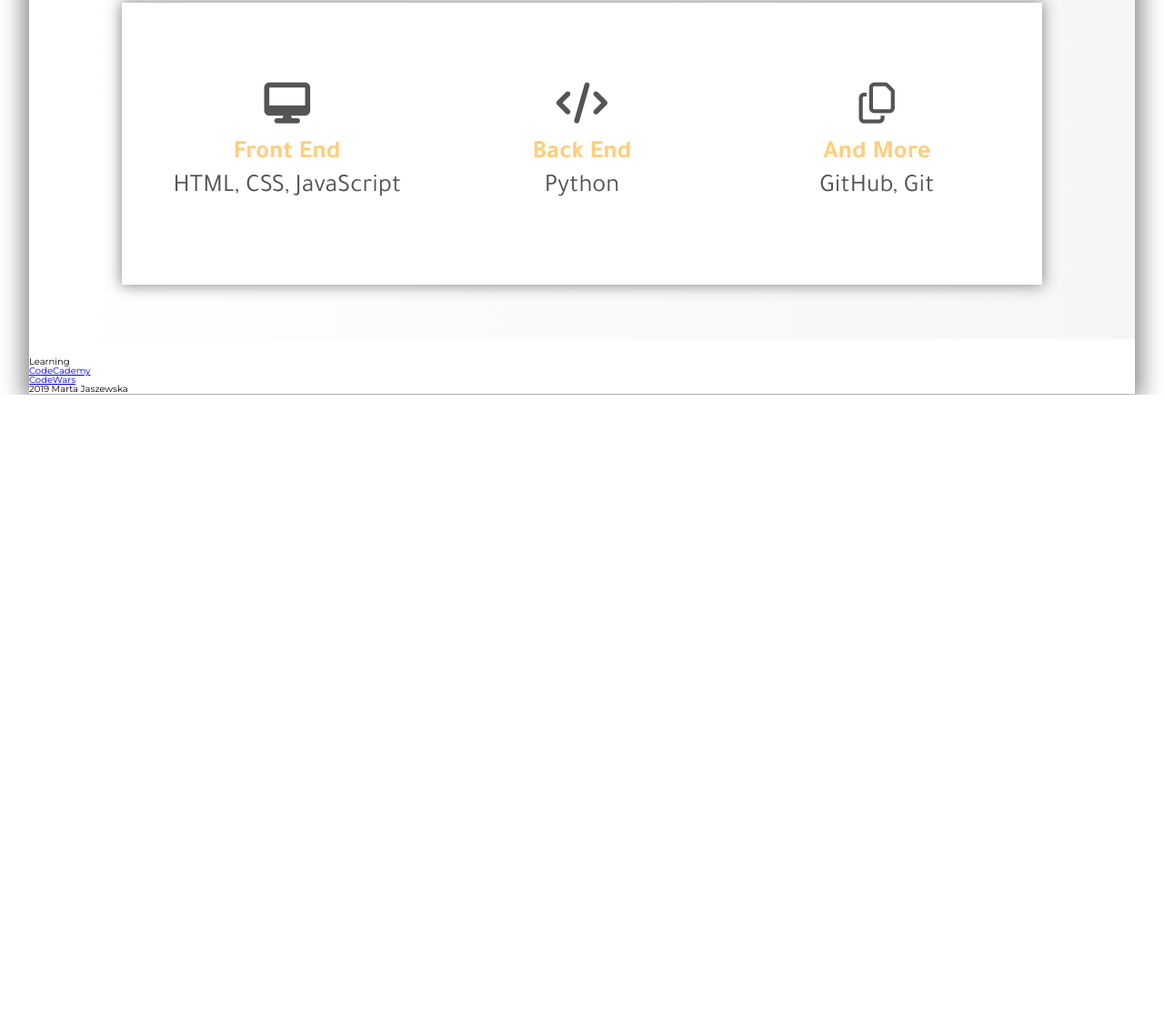
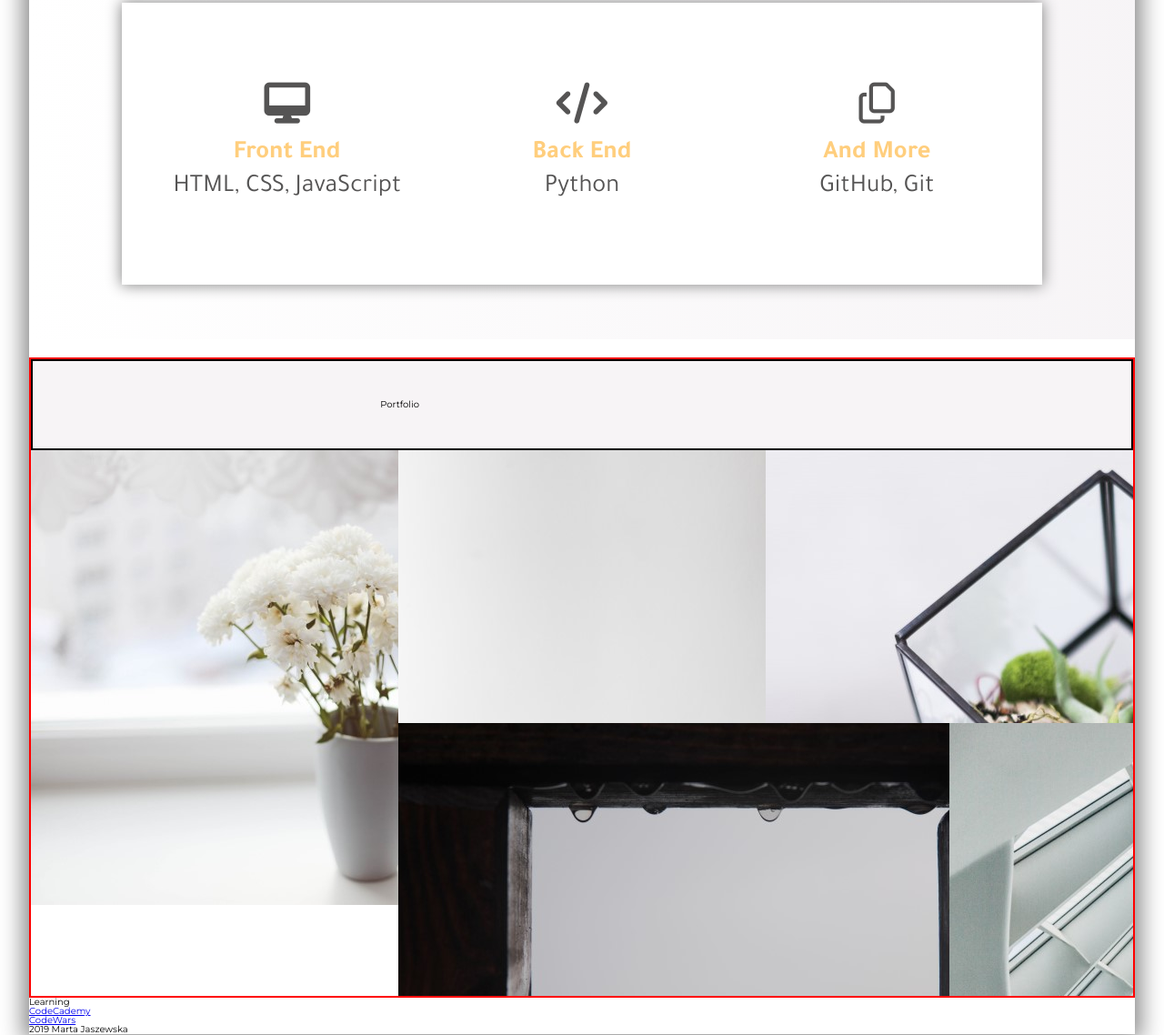
Before and after one commit to MartaJaszewska/BusinessCard, a plain HTML site: page business_card.html in a window 1280 px wide. Shown: the part 1108-2246 px from the top of the page at 91% size. Before the commit the page ends 1542 px from the top, so only its background shows below. Drawn offline with Linux system fonts and the light colour scheme.

Commit message:
griiiiiiiid

```diff
--- a/business_card.html
+++ b/business_card.html
@@ -67,8 +67,28 @@
                     <li class="more"><i class="far fa-copy"></i><br><span>And More</span><br>GitHub, Git</li>
                 </ul>
             </div>
-        </section class="aside">
-        <aside>
+        </section>
+        <div id="portfolio">
+			<header>
+				<h1>Portfolio</h1>
+			</header>
+                <div class="photo1">
+                    <a href="#"><img src="img/img1.jpg" alt="img1"></a>
+                </div>
+                <div class="photo2">
+                    <a href="#"><img src="img/img2.jpg" alt="img2"></a>
+                </div>
+                <div class="photo3">
+                    <a href="#"><img src="img/img3.jpg" alt="img3"></a>
+                </div>
+                <div class="photo4">
+                    <a href="#"><img src="img/img4.jpg" alt="img4"></a>
+                </div>
+                <div class="photo5">
+                    <a href="#"><img src="img/img5.jpg" alt="img5"></a>
+                </div>
+        </div>
+        <aside class="aside">
             <h3>Learning</h3>
             <ul>
                 <li><a href="http://www.codecademy.com">CodeCademy</a></li>
--- a/css/main.css
+++ b/css/main.css
@@ -262,6 +262,50 @@ header nav ul li:hover {
     margin-bottom: 15px;
 }
 
+#portfolio {
+    border:2px solid red;
+    height: 700px;
+    display: grid;
+    grid-template-columns: repeat(6, 1fr);
+    grid-template-rows: 1fr repeat(2, 3fr);
+    grid-template-areas:
+        "header header header header header header"
+        "img1 img1 img2 img2 img3 img3"
+        "img1 img1 img4 img4 img4 img5";
+}
+
+#portfolio > header {
+    grid-area: header;
+    display: flex;
+    justify-content: center;
+    align-items: center;
+    border: 2px solid black;
+}
+
+.photo1 {
+    grid-area: img1;
+    overflow: hidden;
+}
+
+.photo2 {
+    grid-area: img2;
+    overflow: hidden;
+}
+
+.photo3 {
+    grid-area: img3;
+    overflow: hidden;
+}
+.photo4 {
+    grid-area: img4;
+    overflow: hidden;
+}
+
+.photo5 {
+    grid-area: img5;
+    overflow: hidden;
+}
+
 
 @media screen and (max-width: 1024px) {
     .contener {
```
Also changed, not shown: img/img1.jpg (added), img/img2.jpg (added), img/img3.jpg (added), img/img4.jpg (added), img/img5.jpg (added), img/img7.jpg (added), img/img8.jpg (added).
